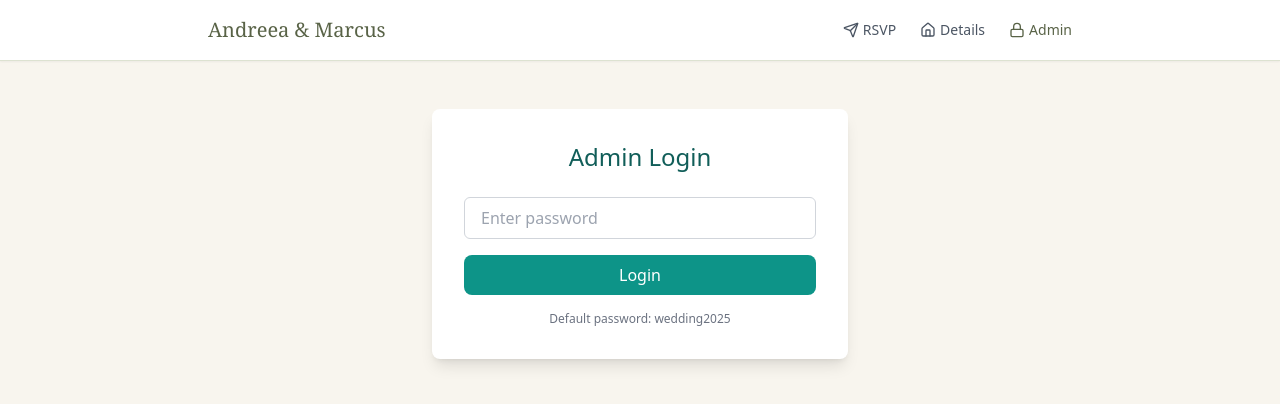
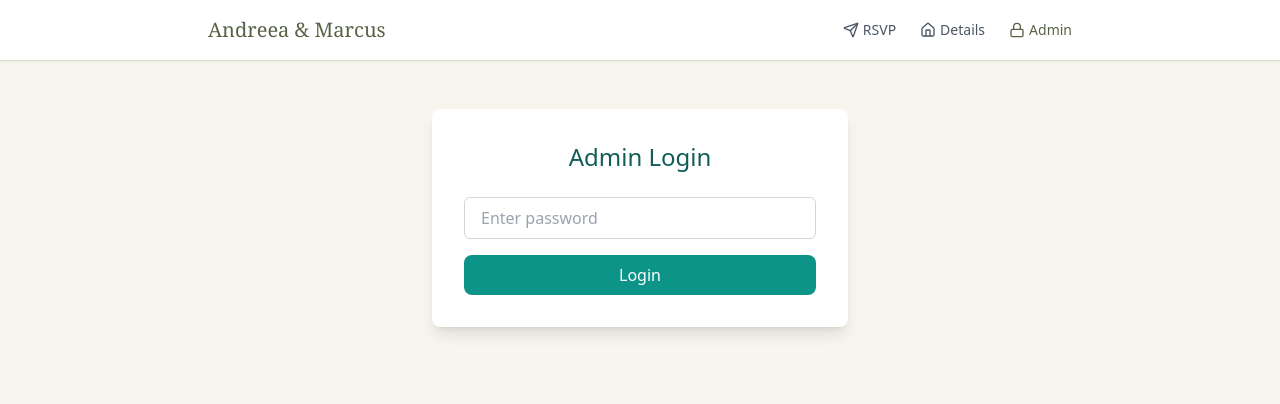
Before and after one commit to andreeaionescu26/wedding-website-a-m, a React (Vite) app: page / in a window 1280 px wide. Both pictures are taken after a click on the button "Admin". Shown: the top 404 px of the page. Built offline with nearby package versions, Linux system fonts and the light colour scheme; the HTML template or start-up script is replaced by a standard one.

Commit message:
ready for first deployment

```diff
--- a/src/components/AdminDashboard.jsx
+++ b/src/components/AdminDashboard.jsx
@@ -69,9 +69,7 @@ const AdminDashboard = () => {
           >
             Login
           </button>
-          <p className="text-xs text-gray-500 mt-4 text-center">
-            Default password: wedding2025
-          </p>
+
         </div>
       </div>
     );
```
